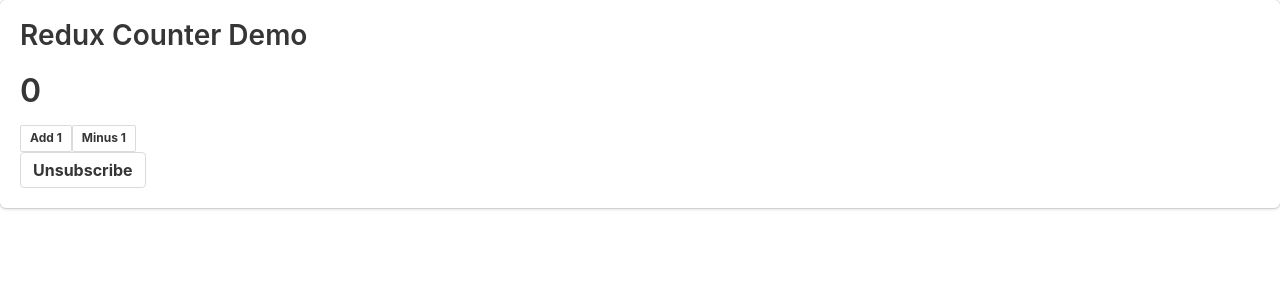
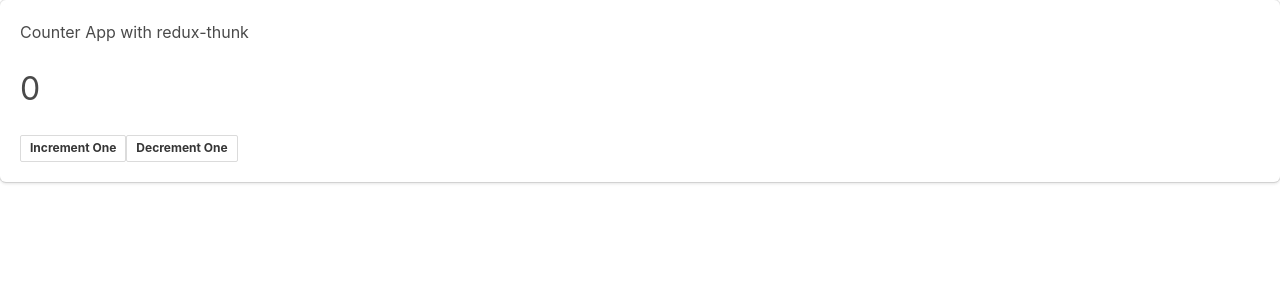
Before and after one commit to ImCatYao/ReactEco, a React (Create React App) app in the folder app/: page / in a window 1280 px wide. Shown: the top 300 px of the page. Built offline with nearby package versions, Linux system fonts and the light colour scheme.

Commit message:
redux-thunk: an asynchronous action solution

```diff
--- a/app/package.json
+++ b/app/package.json
@@ -3,12 +3,15 @@
   "version": "0.1.0",
   "private": true,
   "dependencies": {
+    "axios": "^0.18.0",
     "node-sass": "^4.11.0",
     "react": "^16.7.0",
     "react-dom": "^16.7.0",
     "react-redux": "^6.0.0",
     "react-scripts": "2.1.3",
-    "redux": "^4.0.1"
+    "redux": "^4.0.1",
+    "redux-logger": "^3.0.6",
+    "redux-thunk": "^2.3.0"
   },
   "scripts": {
     "start": "react-scripts start",
--- a/app/src/App.js
+++ b/app/src/App.js
@@ -1,6 +1,6 @@
 import React, { Component } from 'react'
 
-import CounterApp from './demos/0202'
+import CounterApp from './demos/0203'
 
 class App extends Component {
   render () {
--- /dev/null
+++ b/app/src/demos/0203/Counter.js
@@ -0,0 +1,27 @@
+import React from 'react'
+import { PropTypes } from 'prop-types'
+
+const Counter = (props) => {
+  const {
+    value,
+    onIncrementOne,
+    onDecrementOne
+  } = props
+  return (
+    <div className="Counter">
+      <h1 className="is-size4">{value}</h1>
+      <div className="button-group">
+        <button className="button is-small" onClick={onIncrementOne}><strong>Increment One</strong></button>
+        <button className="button is-small" onClick={onDecrementOne}><strong>Decrement One</strong></button>
+      </div>
+    </div>
+  )
+}
+
+Counter.proptypes = {
+  value: PropTypes.number.isRequired,
+  onIncrementOne: PropTypes.func.isRequired,
+  onDecrementOne: PropTypes.func.isRequired
+}
+
+export default Counter
--- /dev/null
+++ b/app/src/demos/0203/actionTypes.js
@@ -0,0 +1,2 @@
+export const ADD_ONE = 'ADD_ONE'
+export const MINUS_ONE = 'MINUS_ONE'
--- /dev/null
+++ b/app/src/demos/0203/actions.js
@@ -0,0 +1,18 @@
+import * as actionTypes from './actionTypes'
+
+// return a function other than return an plain object
+export const onIncrementOne = () => {
+  return dispatch => {
+    dispatch({
+      type: actionTypes.ADD_ONE
+    })
+  }
+}
+
+export const onDecrementOne = () => {
+  return dispatch => {
+    dispatch({
+      type: actionTypes.MINUS_ONE
+    })
+  }
+}
--- /dev/null
+++ b/app/src/demos/0203/index.js
@@ -0,0 +1,32 @@
+import React, { Component } from 'react'
+import { store } from './store'
+import Counter from './Counter'
+import * as actions from './actions'
+
+export default class CounterApp extends Component {
+  state = store.getState()
+
+  onIncrementOne = () => {
+    store.dispatch(actions.onIncrementOne())
+    this.setState(store.getState())
+  }
+
+  onDecrementOne = () => {
+    store.dispatch(actions.onDecrementOne())
+    this.setState(store.getState())
+  }
+
+  render() {
+    const value = this.state.value
+    return (
+      <div className='CounterApp'>
+        <div className="app-title">Counter App with redux-thunk</div>
+        <Counter
+          value={value}
+          onIncrementOne={this.onIncrementOne}
+          onDecrementOne={this.onDecrementOne}
+        ></Counter>
+      </div>
+    )
+  }
+}
--- /dev/null
+++ b/app/src/demos/0203/reducers.js
@@ -0,0 +1,16 @@
+import * as actionTypes from './actionTypes'
+
+export default function reducers(state, { type, payload = null }) {
+  switch(type) {
+    case actionTypes.ADD_ONE:
+      return {
+        value: state.value + 1
+      }
+    case actionTypes.MINUS_ONE:
+      return {
+        value: state.value - 1
+      }
+    default:
+      return state
+  }
+}
--- /dev/null
+++ b/app/src/demos/0203/store.js
@@ -0,0 +1,17 @@
+import { createStore, applyMiddleware } from 'redux'
+import thunk from 'redux-thunk'
+import { createLogger } from 'redux-logger'
+import reducers from './reducers'
+
+const logger = createLogger()
+
+// createStore(reducers, initialState, middlewares)
+export const store = createStore(
+  reducers,
+  { value: 0 },
+  applyMiddleware(thunk, logger)
+)
+
+export const unsubscribe = store.subscribe(() => {
+  console.log(store.getState())
+})
```
Also changed, not shown: app/src/demos/0203/README.md (added), 1 other file (tests, documents, lock files or other folders).
